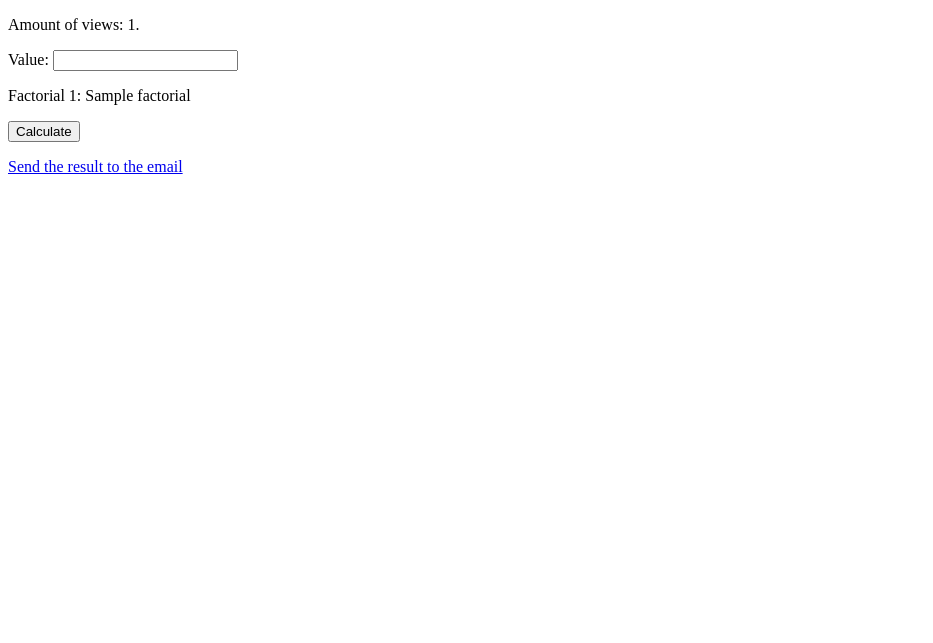
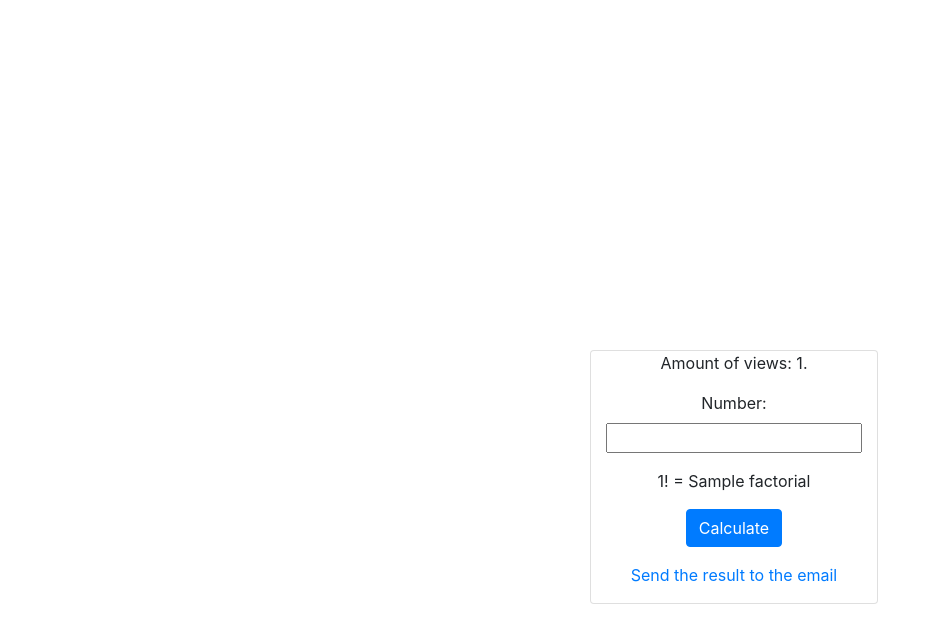
Before and after one commit to ilyaLihota/dj_redis_celery_1, a Django app: template study/templates/study/base.html in a window 1280 px wide. Shown: the top 643 px of the page, without its empty margins (0-933 px from the left). Run offline with Django 3.2, Linux system fonts and the light colour scheme; tables that the repository leaves empty hold one stand-in row (values such as "Sample post"); the template is opened without the code that fills it: values that come from a table or form of the project are taken from there, most other values are stand-ins (such as "Sample title", 1, 10 or a date in 2020); parts of the project's set-up code (start-up, migrations or seed data) failed here and were passed over; some libraries are stand-ins or nearby versions.

Commit message:
Add css styles.

```diff
--- /dev/null
+++ b/static/css/styles.css
@@ -0,0 +1,10 @@
+.center-div {
+     position: absolute;
+     margin: auto;
+     top: 0;
+     right: 0;
+     bottom: 0;
+     left: 0;
+     width: 100px;
+     height: 100px;
+}
--- a/study/forms.py
+++ b/study/forms.py
@@ -2,4 +2,4 @@ from django import forms
 
 
 class CalculateForm(forms.Form):
-    value = forms.CharField()
+    number = forms.CharField()
--- a/study/templates/study/base.html
+++ b/study/templates/study/base.html
@@ -1,19 +1,30 @@
+{% load static %}
 <!DOCTYPE html>
 <html lang="en">
 <head>
     <meta charset="UTF-8">
+    <link rel="stylesheet" href="https://stackpath.bootstrapcdn.com/bootstrap/4.3.1/css/bootstrap.min.css" integrity="sha384-ggOyR0iXCbMQv3Xipma34MD+dH/1fQ784/j6cY/iJTQUOhcWr7x9JvoRxT2MZw1T" crossorigin="anonymous">
+    <link rel="stylesheet" href="{% static 'css/styles.css' %}"/>
     <title>Title</title>
 </head>
 <body>
+    <div class="center-div">
+        <div class="card text-center" style="width: 18rem;">
             <p>Amount of views: {{ total_views }}.</p>
             <form action="." method="post">
                 {% csrf_token %}
                 {{ form.as_p }}
-        <p>Factorial {{ number }}: {{ factorial }}</p>
-        <p><input type="submit" value="Calculate"></p>
+                {% if number >= 0 %}
+                    <p>{{ number }}! = {{ factorial|truncatechars:20 }}</p>
+                {% endif %}
+                <p><input type="submit" class="btn btn-primary" value="Calculate"></p>
             </form>
-    {% if number %}
+            {% if number >= 0 %}
+                <p>
                     <a href="/study/send_email/{{ number }}/">Send the result to the email</a>
+                </p>
             {% endif %}
+        <div/>
+    </div>
 </body>
 </html>
```
Also changed, not shown: study/tasks.py (+4 -3 lines), study/views.py (+7 -9 lines). Lines whose indentation alone changed are shown as unchanged.
